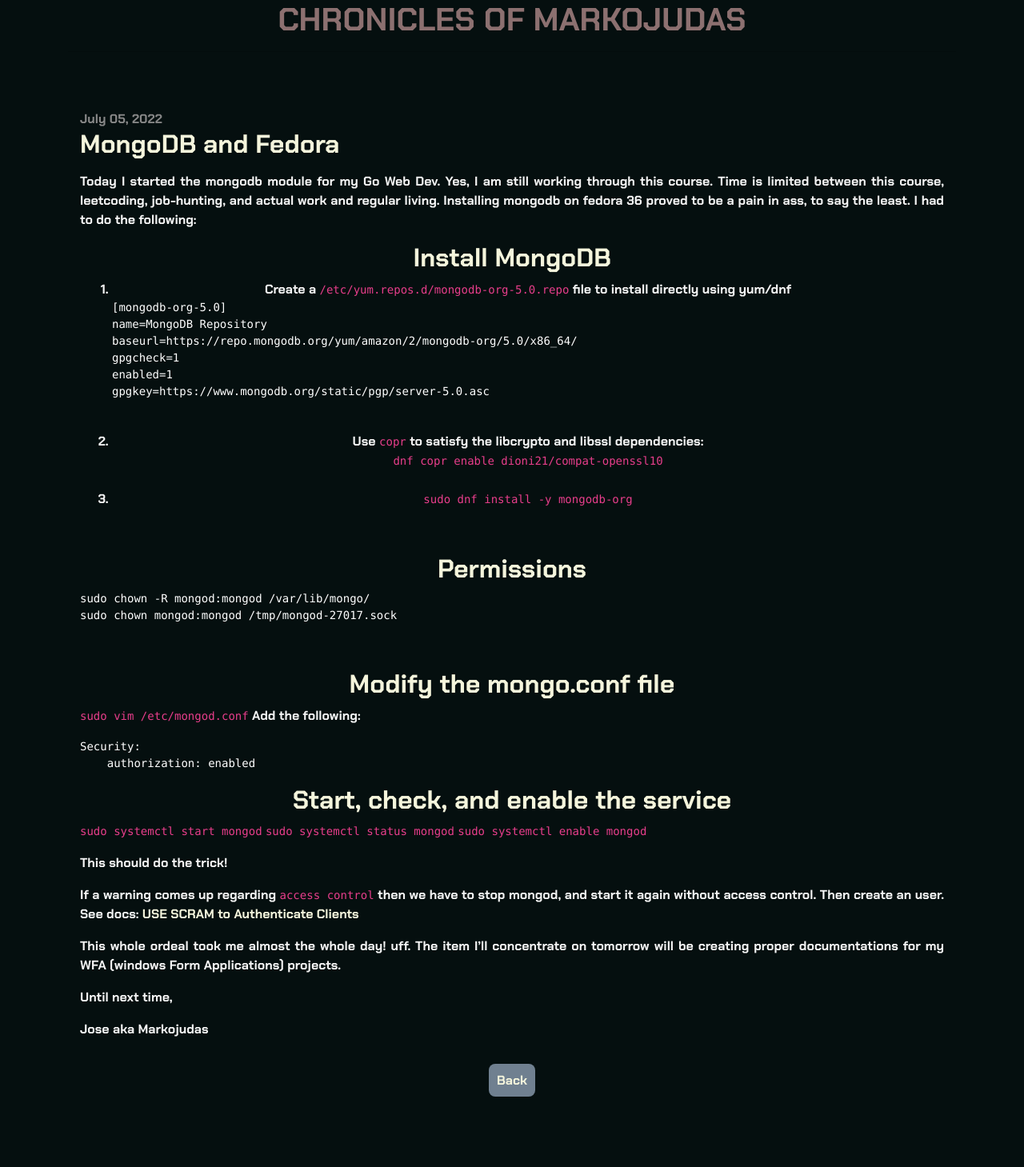
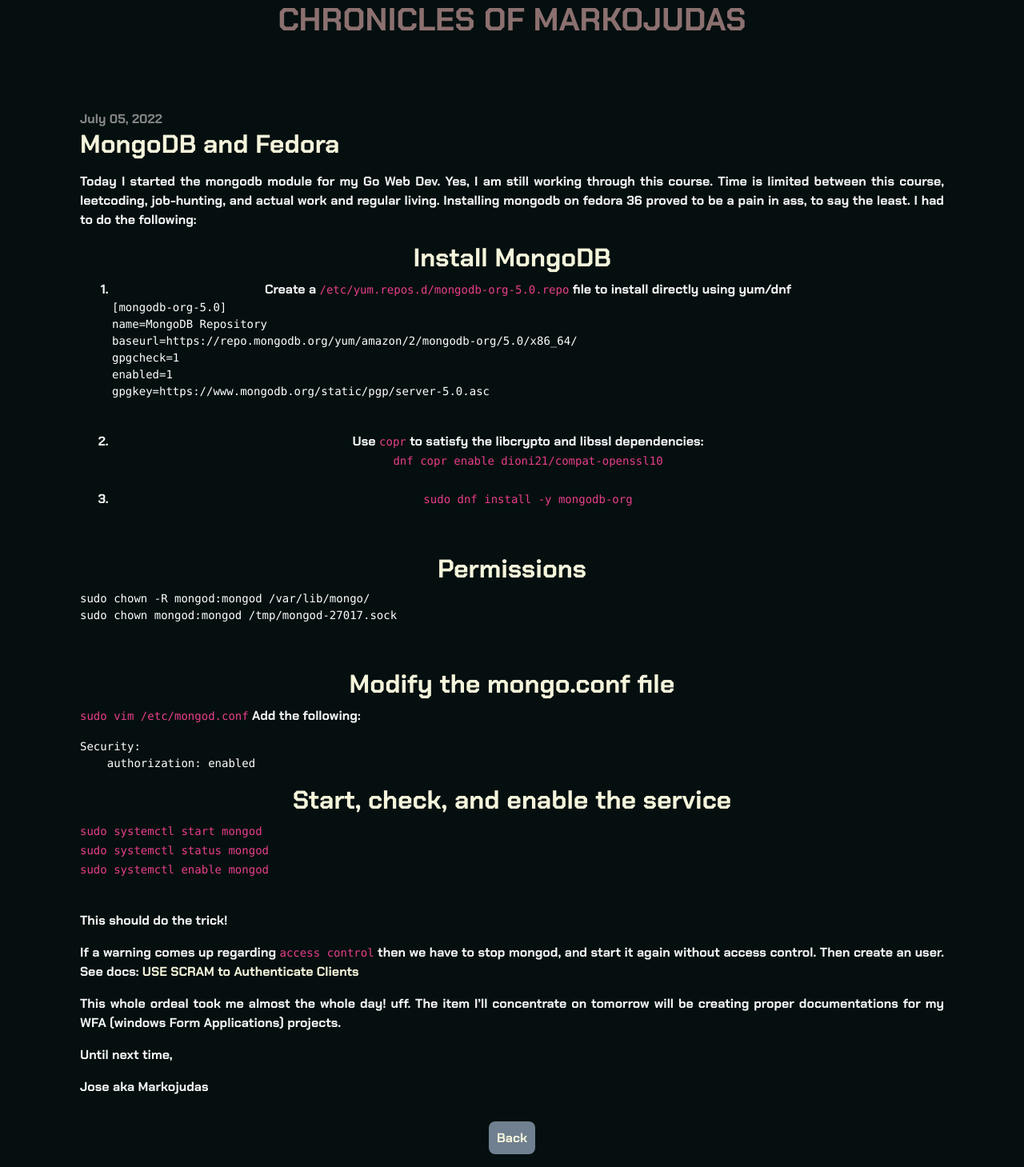
Before and after one commit to Markojudas/chronicles, a Jekyll site: the page built from _posts/2022-07-05-MongoDB-Fedora.md, in a window 1280 px wide. Shown: the whole page at 80% size. Built offline with Jekyll 4.4.1, drawn with Linux system fonts in a browser that asks for light colours; nearby versions of some CDN libraries; before the commit the page ends 1387 px from its top, so only the background shows below that.

Commit message:
added new post: MongoDB and Fedora

```diff
--- a/_posts/2022-07-05-MongoDB-Fedora.md
+++ b/_posts/2022-07-05-MongoDB-Fedora.md
@@ -7,9 +7,9 @@
 
 Today I started the mongodb module for my Go Web Dev. Yes, I am still working through this course. Time is limited between this course, leetcoding, job-hunting, and actual work and regular living. Installing mongodb on fedora 36 proved to be a pain in ass, to say the least. I had to do the following:
 
-<h2>Install MongoDB</h2>
+<h2 id="post">Install MongoDB</h2>
 <ol>
-    <li>Create a <code>/etc/yum.repos.d/mongodb-org-5.0.repo</code> file to install directly using yum/dnf<br>
+    <li id="post">Create a <code>/etc/yum.repos.d/mongodb-org-5.0.repo</code> file to install directly using yum/dnf<br>
     <pre><code>[mongodb-org-5.0]
 name=MongoDB Repository
 baseurl=https://repo.mongodb.org/yum/amazon/2/mongodb-org/5.0/x86_64/
@@ -36,9 +36,10 @@
     authorization: enabled</code></pre>
 
 <h2>Start, check, and enable the service</h2>
-<code>sudo systemctl start mongod</code>
-<code>sudo systemctl status mongod</code>
-<code>sudo systemctl enable mongod</code>
+<code>sudo systemctl start mongod<br></code>
+<code>sudo systemctl status mongod<br></code>
+<code>sudo systemctl enable mongod<br></code>
+<br>
 
 This should do the trick!
 
```
